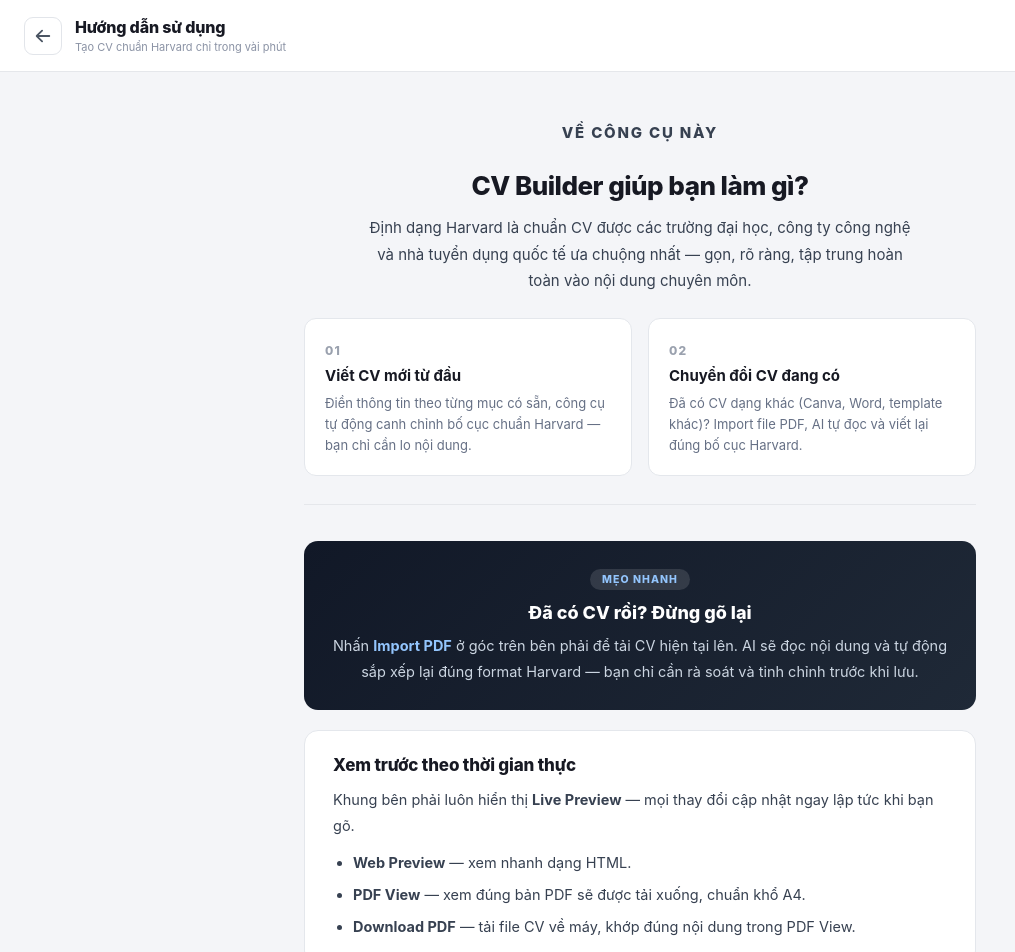
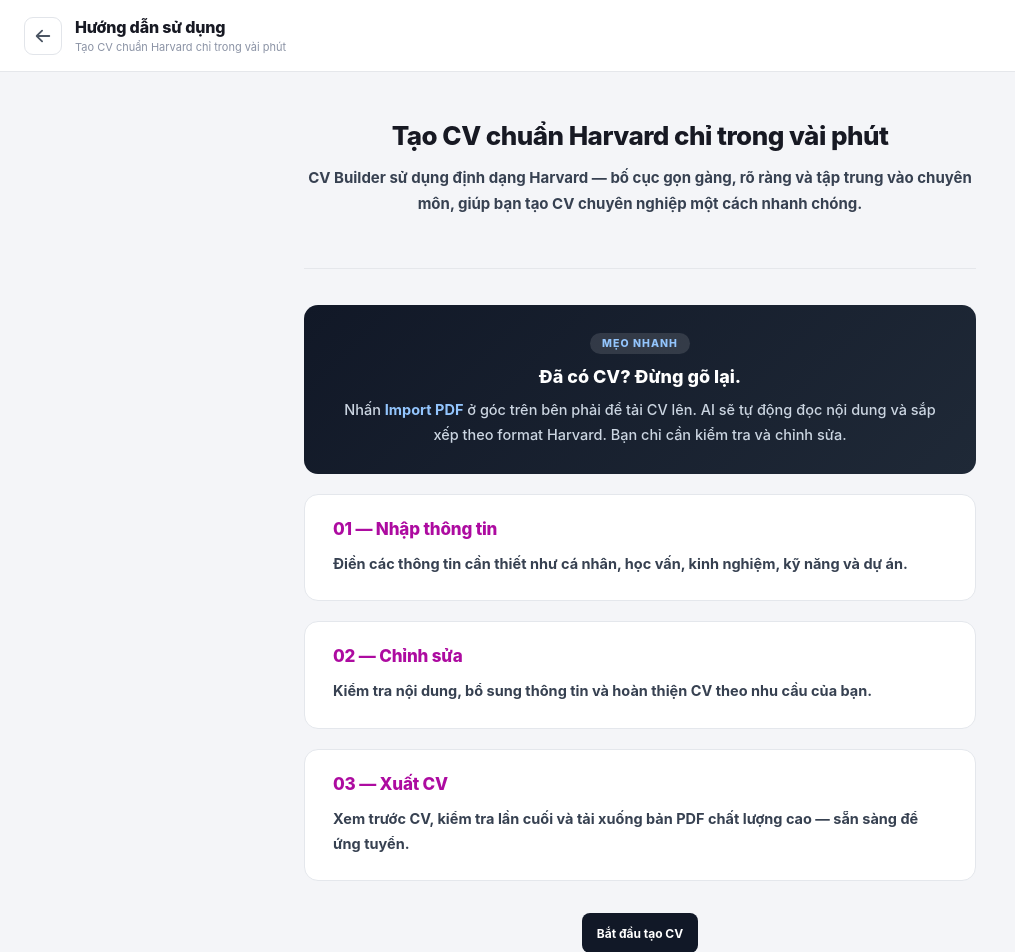
Before and after one commit to Congtai308/CV_Builder, a Next.js app: page /huong-dan in a window 1280 px wide. Shown: the top 952 px of the page, without its empty margins (0-1015 px from the left). Built offline with nearby package versions, Linux system fonts and the light colour scheme.

Commit message:
update hdsd

```diff
--- a/src/app/globals.css
+++ b/src/app/globals.css
@@ -2181,9 +2181,12 @@
 
 .portfolio-toolbar > .portfolio-toolbar-left {
   justify-self: start;
+
   display: flex;
   align-items: center;
   gap: 10px;
+
+  min-width: 0;
 }
 
 .portfolio-cta-inline {
@@ -2398,11 +2401,13 @@
 }
 
 .guide-intro > p {
-  max-width: 560px;
+  width: 100%;
+  max-width: 720px;
   margin: 0 auto 24px;
   font-size: 15px;
-  line-height: 1.75;
+  line-height: 1.7;
   color: #374151;
+  font-weight: 700;
 }
 
 .guide-purpose-grid {
@@ -2447,20 +2452,61 @@
     grid-template-columns: 1fr;
   }
 }
+/* =========================================================
+   PORTFOLIO — HƯỚNG DẪN SỬ DỤNG BUTTON
+========================================================= */
+
 .portfolio-guide-link {
-  padding: 10px 16px;
+  display: inline-flex;
+  align-items: center;
+  justify-content: center;
+
+  height: 40px;
+  padding: 0 16px;
+
   border-radius: 999px;
+
   background: rgba(255, 255, 255, 0.06);
-  border: 1px solid rgba(147, 197, 253, 0.2);
+  border: 1px solid rgba(147, 197, 253, 0.25);
+
   color: #cbd5e1;
-  font-size: 12px;
-  font-weight: 600;
-  transition: 0.2s;
+
+  font-size: 12.5px;
+  font-weight: 700;
+  line-height: 1;
+
+  white-space: nowrap;
+
+  transition:
+    background 0.2s ease,
+    border-color 0.2s ease,
+    color 0.2s ease,
+    transform 0.2s ease,
+    box-shadow 0.2s ease;
 }
 
 .portfolio-guide-link:hover {
-  background: rgba(255, 255, 255, 0.1);
+  background: rgba(147, 197, 253, 0.1);
+  border-color: rgba(147, 197, 253, 0.5);
   color: #ffffff;
+
+  transform: translateY(-1px);
+
+  box-shadow:
+    0 4px 18px rgba(96, 165, 250, 0.15);
+}
+
+.portfolio-guide-link:active {
+  transform: translateY(0);
+}
+
+/* Mobile */
+@media (max-width: 480px) {
+  .portfolio-guide-link {
+    height: 34px;
+    padding: 0 12px;
+    font-size: 11px;
+  }
 }
 /* =========================================================
    GUIDE PAGE
@@ -2500,7 +2546,7 @@
   font-size: 17px;
   font-weight: 800;
   letter-spacing: -0.01em;
-  color: #171923;
+  color: #ad0ba0;
 }
 
 .guide-section p {
@@ -2508,6 +2554,7 @@
   font-size: 14.5px;
   line-height: 1.75;
   color: #374151;
+  font-weight: 700;
 }
 
 .guide-section p:last-child {
@@ -2562,6 +2609,7 @@
   font-size: 14.5px;
   line-height: 1.75;
   color: #cbd5e1;
+  font-weight: 500;
 }
 
 .guide-tip-highlight strong {
@@ -2644,8 +2692,9 @@
 
   .portfolio-cta-inline,
   .portfolio-guide-link {
+    height: 34px;
+    padding: 0 12px;
     font-size: 11px;
-    padding: 8px 12px;
   }
 
   .portfolio-brand {
--- a/src/app/huong-dan/page.tsx
+++ b/src/app/huong-dan/page.tsx
@@ -22,59 +22,69 @@
 
       <main className="guide-content">
 
+        {/* INTRO */}
         <section className="guide-intro">
-          <p className="guide-eyebrow">VỀ CÔNG CỤ NÀY</p>
-          <h1>CV Builder giúp bạn làm gì?</h1>
+          <h1>Tạo CV chuẩn Harvard chỉ trong vài phút</h1>
+
           <p>
-            Định dạng Harvard là chuẩn CV được các trường đại học, công ty
-            công nghệ và nhà tuyển dụng quốc tế ưa chuộng nhất — gọn, rõ
-            ràng, tập trung hoàn toàn vào nội dung chuyên môn.
-          </p>
-
-          <div className="guide-purpose-grid">
-            <div className="guide-purpose-card">
-              <span className="guide-purpose-number">01</span>
-              <h3>Viết CV mới từ đầu</h3>
-              <p>
-                Điền thông tin theo từng mục có sẵn, công cụ tự động canh
-                chỉnh bố cục chuẩn Harvard — bạn chỉ cần lo nội dung.
-              </p>
-            </div>
-
-            <div className="guide-purpose-card">
-              <span className="guide-purpose-number">02</span>
-              <h3>Chuyển đổi CV đang có</h3>
-              <p>
-                Đã có CV dạng khác (Canva, Word, template khác)? Import file
-                PDF, AI tự đọc và viết lại đúng bố cục Harvard.
-              </p>
-            </div>
-          </div>
-        </section>
-
-        <section className="guide-tip-highlight">
-          <span className="guide-tip-badge">MẸO NHANH</span>
-          <h2>Đã có CV rồi? Đừng gõ lại</h2>
-          <p>
-            Nhấn <strong>Import PDF</strong> ở góc trên bên phải để tải CV
-            hiện tại lên. AI sẽ đọc nội dung và tự động sắp xếp lại đúng
-            format Harvard — bạn chỉ cần rà soát và tinh chỉnh trước khi lưu.
+            CV Builder sử dụng định dạng Harvard — bố cục gọn gàng,
+            rõ ràng và tập trung vào chuyên môn, giúp bạn tạo CV
+            chuyên nghiệp một cách nhanh chóng.
           </p>
         </section>
 
-        <section className="guide-section">
-          <h2>Xem trước theo thời gian thực</h2>
+
+        {/* QUICK TIP */}
+        <section className="guide-tip-highlight">
+          <span className="guide-tip-badge">MẸO NHANH</span>
+
+          <h2>Đã có CV? Đừng gõ lại.</h2>
+
           <p>
-            Khung bên phải luôn hiển thị <strong>Live Preview</strong> — mọi
-            thay đổi cập nhật ngay lập tức khi bạn gõ.
+            Nhấn <strong>Import PDF</strong> ở góc trên bên phải để tải
+            CV lên. AI sẽ tự động đọc nội dung và sắp xếp theo
+            format Harvard. Bạn chỉ cần kiểm tra và chỉnh sửa.
           </p>
-          <ul className="guide-list">
-            <li><strong>Web Preview</strong> — xem nhanh dạng HTML.</li>
-            <li><strong>PDF View</strong> — xem đúng bản PDF sẽ được tải xuống, chuẩn khổ A4.</li>
-            <li><strong>Download PDF</strong> — tải file CV về máy, khớp đúng nội dung trong PDF View.</li>
-          </ul>
         </section>
 
+
+        {/* STEPS */}
+        <section className="guide-section">
+
+          <h2>01 — Nhập thông tin</h2>
+
+          <p>
+            Điền các thông tin cần thiết như cá nhân, học vấn,
+            kinh nghiệm, kỹ năng và dự án.
+          </p>
+
+        </section>
+
+
+        <section className="guide-section">
+
+          <h2>02 — Chỉnh sửa</h2>
+
+          <p>
+            Kiểm tra nội dung, bổ sung thông tin và hoàn thiện CV
+            theo nhu cầu của bạn.
+          </p>
+
+        </section>
+
+
+        <section className="guide-section">
+
+          <h2>03 — Xuất CV</h2>
+
+          <p>
+          Xem trước CV, kiểm tra lần cuối và tải xuống bản PDF chất lượng cao — sẵn sàng để ứng tuyển.
+          </p>
+
+        </section>
+
+
+        {/* CTA */}
         <div className="guide-cta">
           <Link href="/builder" className="primary-button">
             Bắt đầu tạo CV
@@ -82,7 +92,6 @@
         </div>
 
       </main>
-
     </div>
   );
 }
```
